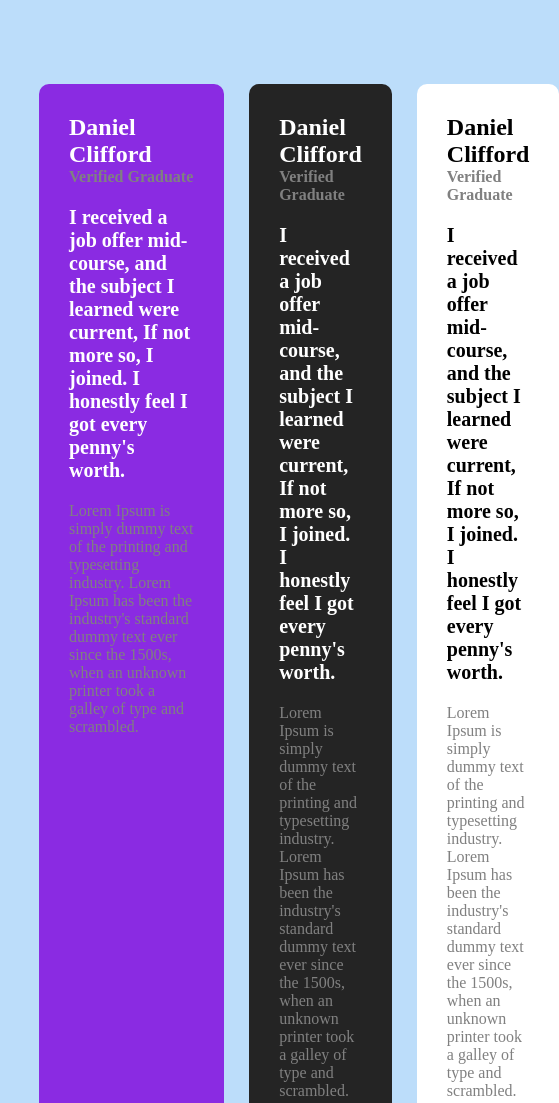
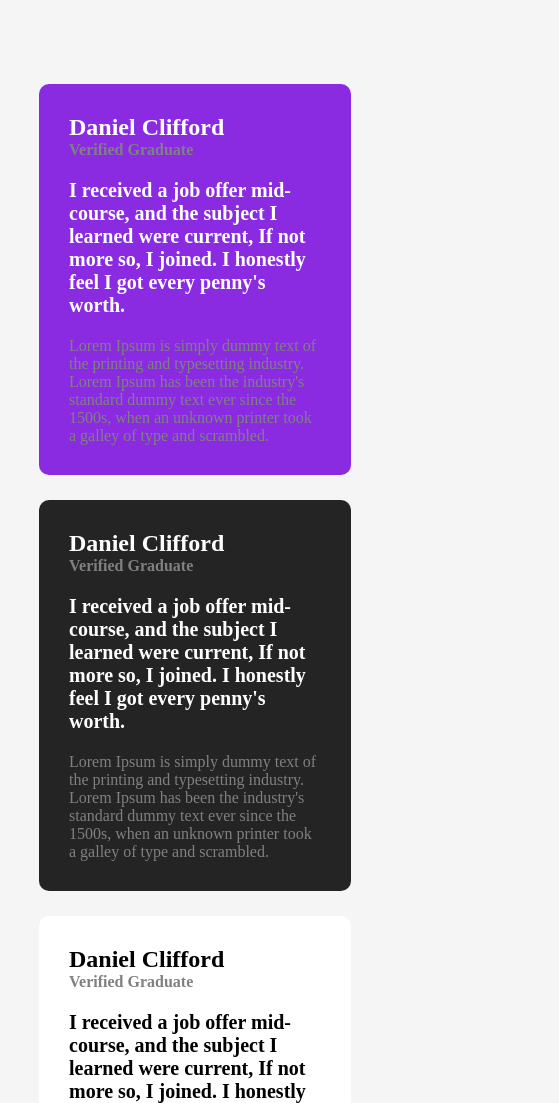
Before and after one commit to kithekadk/grid-layout, a plain HTML site: page grid.html in a window 390 px wide. Shown: the top 1103 px of the page, 559 px wide, since content can reach past the window. Drawn offline with Linux system fonts and the light colour scheme.

Commit message:
added responsiveness

```diff
--- a/style.css
+++ b/style.css
@@ -89,3 +89,22 @@ body{
 .blue>p , .grey>p, .white > p, .white2 > p, .black > p{
     color: grey;
 }
+
+@media screen and (max-width:768px){
+    body{
+        background-color: whitesmoke;
+    }
+
+    .main{
+        display: flex;
+        flex-direction: column;
+    }
+}
+
+@media screen and (max-width: 975px){
+
+    .main{
+        display: flex;
+        flex-direction: column;
+    }
+}
```
